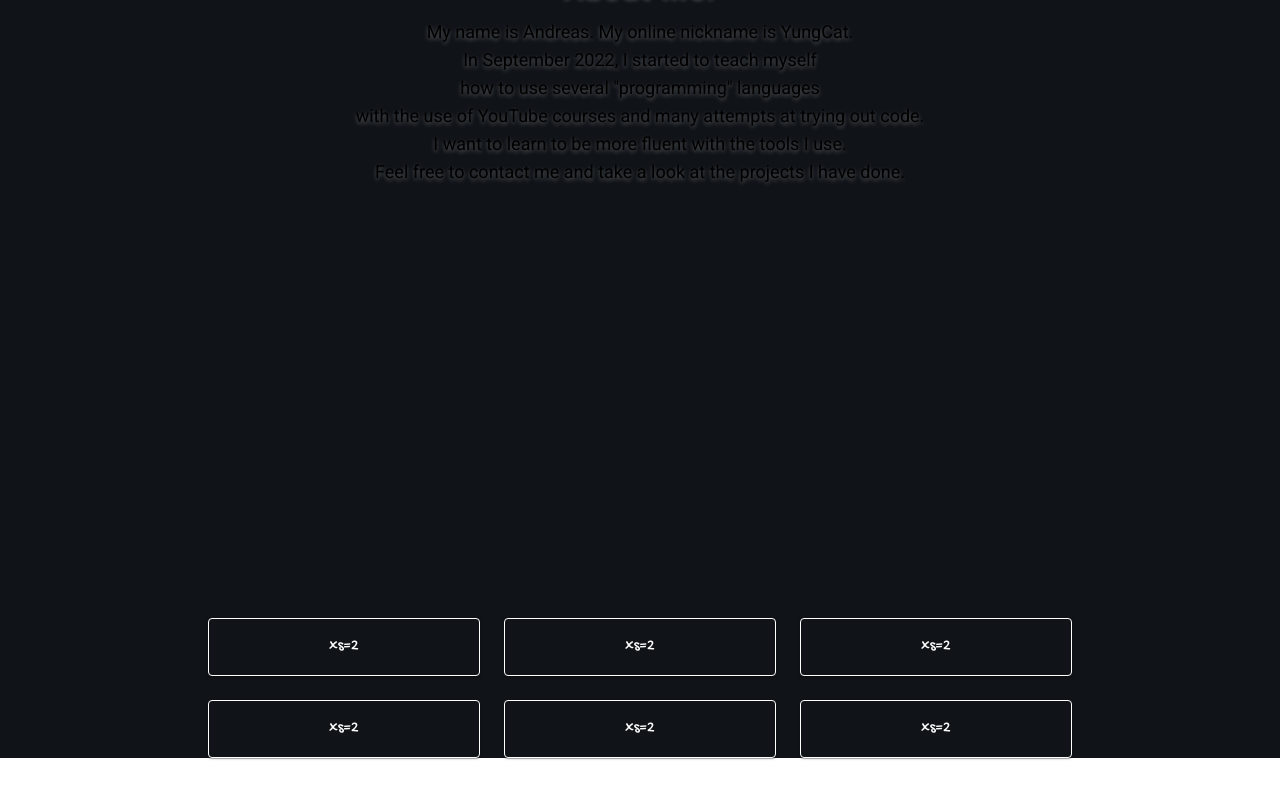
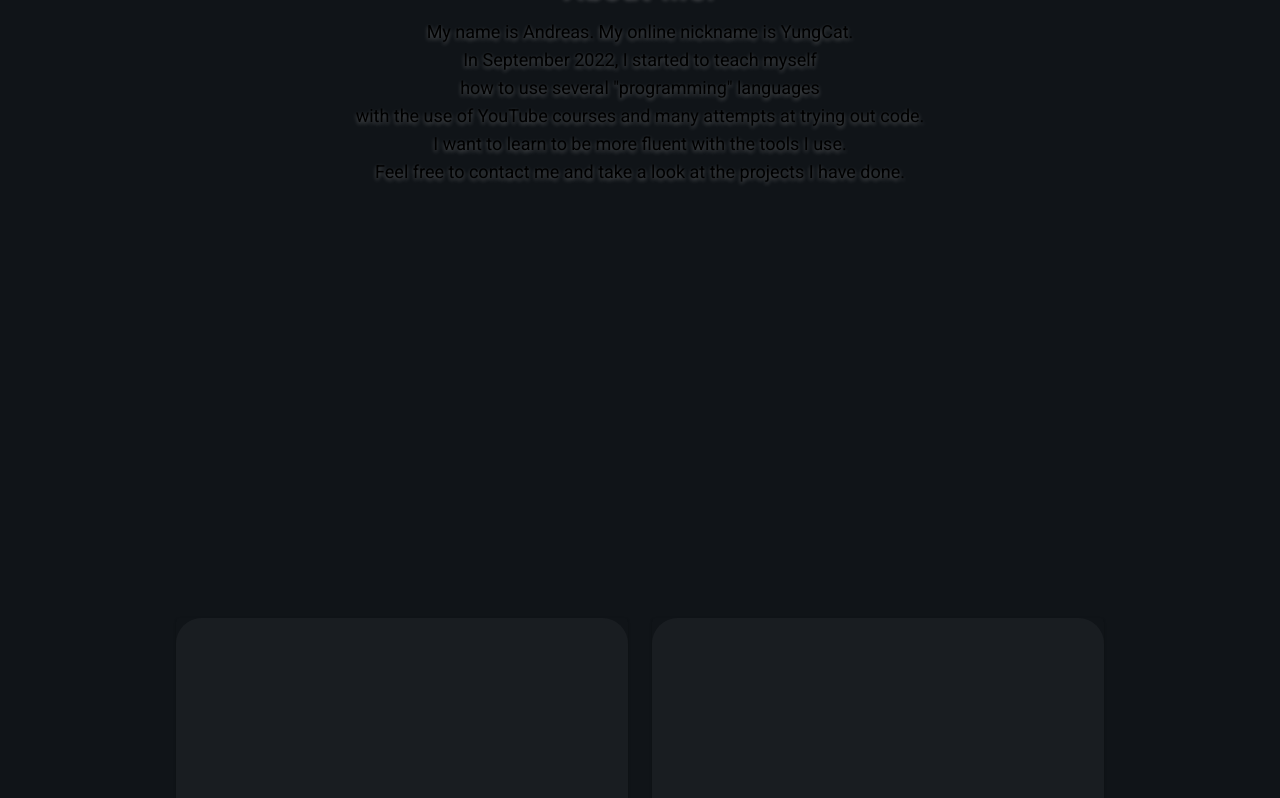
Before and after one commit to YungCatz/yungcat.de, a React (Vite) app: page / in a window 1280 px wide. Shown: the part 1474-2272 px from the top of the page. Before the commit the page ends 2244 px from the top, so only its background shows below. Built offline with nearby package versions, Linux system fonts and the light colour scheme; the HTML template or start-up script is replaced by a standard one.

Commit message:
styled grid elements + new readme

```diff
--- a/src/Projects.jsx
+++ b/src/Projects.jsx
@@ -1,25 +1,36 @@
 import * as React from 'react';
 import { styled } from '@mui/material/styles';
+import Skeleton from '@mui/material/Skeleton';
 import Box from '@mui/material/Box';
 import Paper from '@mui/material/Paper';
 import Grid from '@mui/material/Unstable_Grid2';
 
 const Item = styled(Paper)(({ theme }) => ({
   backgroundColor: 'transparent',
-  borderColor: 'white',
-  borderWidth: 1,
-  padding: theme.spacing(2),
   textAlign: 'center',
   color: 'white',
 }));
 
 export default function ResponsiveGrid() {
   return (
-    <Box sx={{ flexGrow: 1 }} paddingX={{ xs: 4, sm: 16, md: 26}}>
-      <Grid container spacing={{ xs: 2, md: 3 }} columns={{ xs: 4, sm: 8, md: 12 }}>
+    <Box sx={{ flexGrow: 1 }} paddingX={{ xs: 8, sm: 14, md: 16, lg: 22, xl: 34 }}>
+      <Grid
+        container
+        spacing={{ xs: 2, md: 3 }}
+        columns={{ xs: 0, sm: 3, md: 8, lg: 8, xl: 8 }}
+      >
         {Array.from(Array(6)).map((_, index) => (
-          <Grid xs={2} sm={4} md={4} key={index}>
-            <Item>xs=2</Item>
+          <Grid xs={2} sm={4} md={4} lg={4} xl={2} key={index}  sx={{ maxWidth: '600px' }}>
+            <Item>
+              <Skeleton
+                sx={{
+                  bgcolor: "rgba(255,255,255,.05)",
+                  fontSize: "18rem",
+                  borderRadius: "1.6rem",
+                }}
+                variant="rectangle"
+              />
+            </Item>
           </Grid>
         ))}
       </Grid>
--- a/src/index.css
+++ b/src/index.css
@@ -42,7 +42,7 @@ body {
 
 header {
   background: #1414143c;
-  height: 100px;
+  height: 75px;
   width: 100vw;
 
   display: grid;
```
Also changed, not shown: 1 other file (tests, documents, lock files or other folders).
